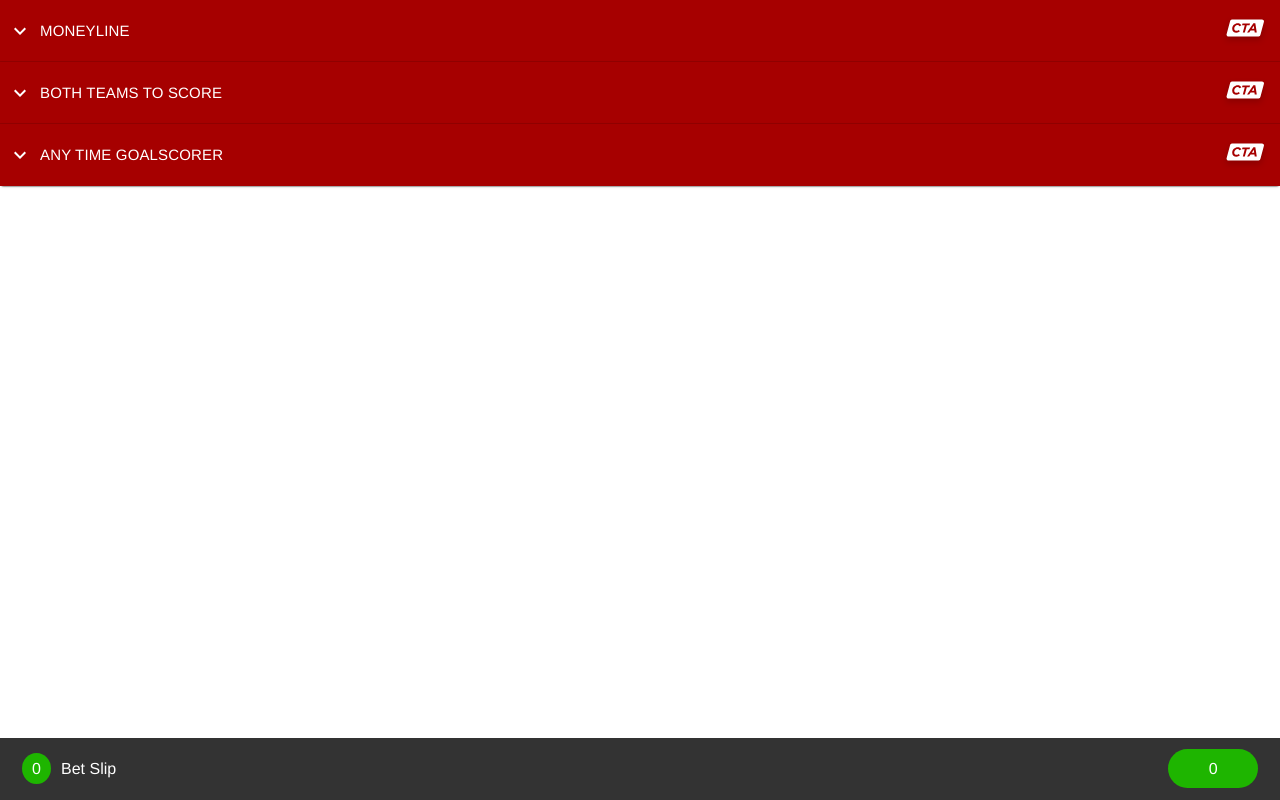
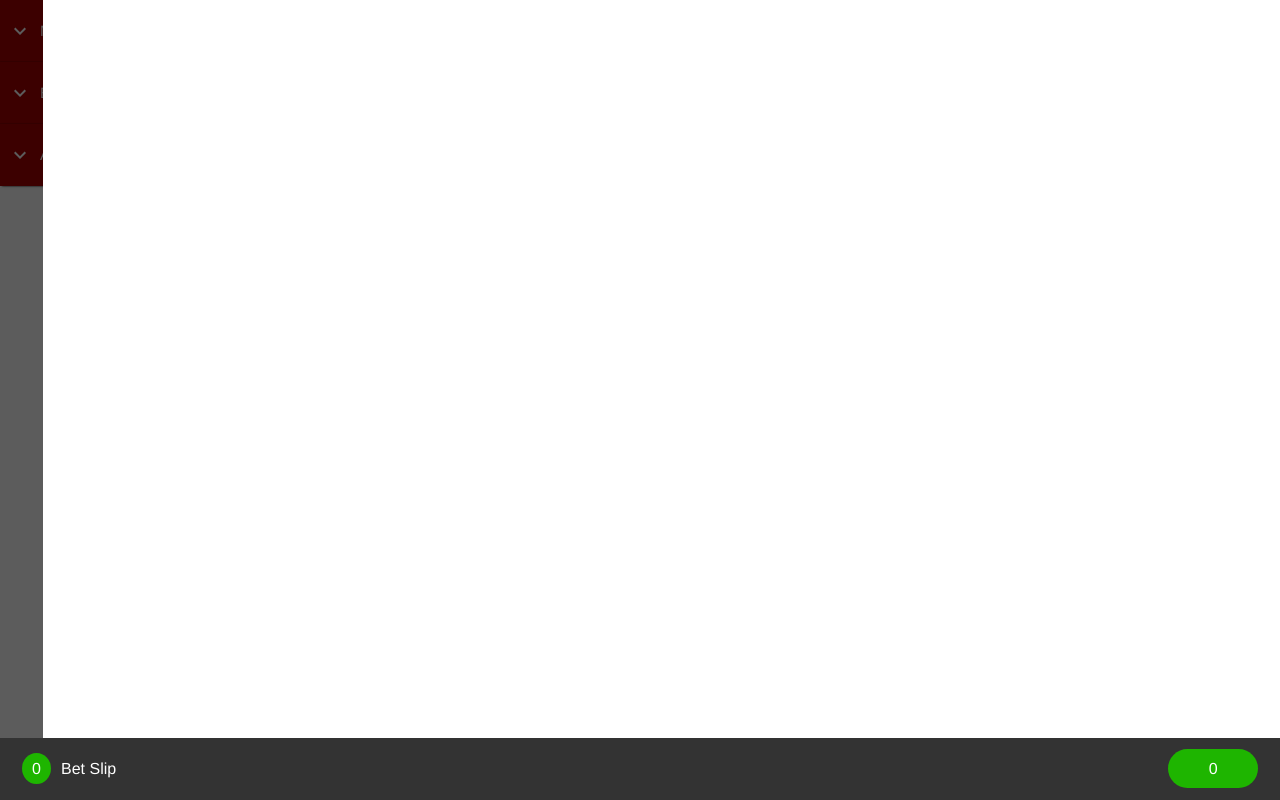
Before and after one commit to orioch/BetSlip, a React (Create React App) app: page / in a window 1280 px wide. Built offline with nearby package versions, Linux system fonts and the light colour scheme.

Commit message:
add transition when window open\close

```diff
--- a/src/App.js
+++ b/src/App.js
@@ -2,12 +2,17 @@ import MarketSelection from "./pages/MarketSelection";
 import "./css/app.css";
 import React from "react";
 import BetSlipBar from "./components/Betslip/BetSlipBar";
+import BetslipPage from "./pages/BetslipPage";
+import { useSelector } from "react-redux";
 
 function App() {
+  const { isWindowOpen } = useSelector((store) => store.betsSlice);
   return (
     <React.Fragment>
       <MarketSelection />
       <BetSlipBar />
+      <div className={`overlay ${isWindowOpen}`}></div>
+      <BetslipPage />
     </React.Fragment>
   );
 }
--- a/src/css/app.css
+++ b/src/css/app.css
@@ -7,3 +7,19 @@
   justify-content: space-around;
   /* overflow: scroll; */
 }
+.overlay {
+  position: fixed;
+  width: 100vw;
+  height: 100vh;
+  margin: auto;
+  bottom: 62.46px;
+  transition: background-color 1s;
+}
+.overlay.false {
+  pointer-events: all;
+  background: rgba(0, 0, 0, 0.64);
+}
+.overlay.true {
+  pointer-events: none;
+  background: rgba(0, 0, 0, 0);
+}
--- a/src/css/betSlip.css
+++ b/src/css/betSlip.css
@@ -47,3 +47,17 @@
 
   color: #ffffff;
 }
+
+.betslip-page {
+  position: fixed;
+  left: 43px;
+  bottom: 62.46px;
+  height: 100%;
+  width: 100%;
+  background: #ffffff;
+  transition: left 1s;
+}
+
+.betslip-page.open {
+  left: 100vw;
+}
--- /dev/null
+++ b/src/pages/BetslipPage.jsx
@@ -0,0 +1,11 @@
+import React from "react";
+import { useSelector } from "react-redux";
+
+export default function BetslipPage() {
+  const { isWindowOpen } = useSelector((store) => store.betsSlice);
+  return (
+    <div className={isWindowOpen ? "betslip-page open" : "betslip-page"}>
+      BetslipPage
+    </div>
+  );
+}
```
